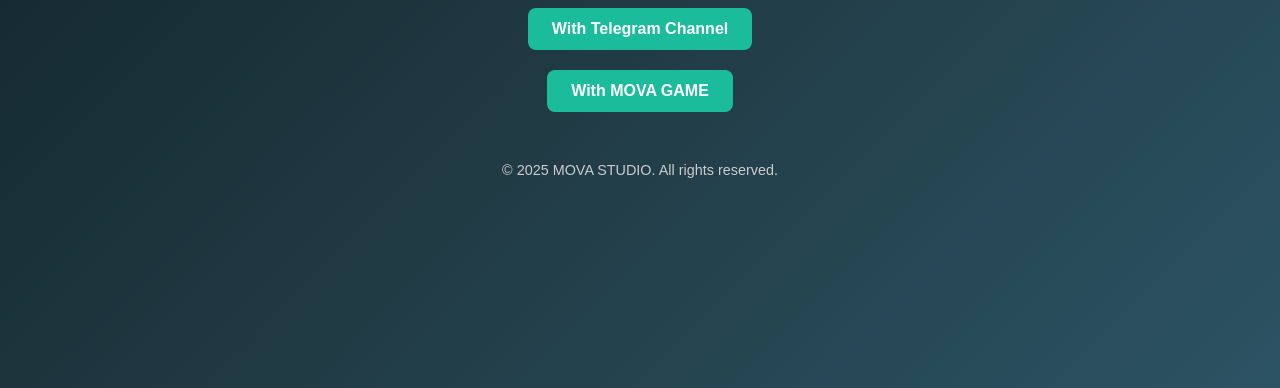
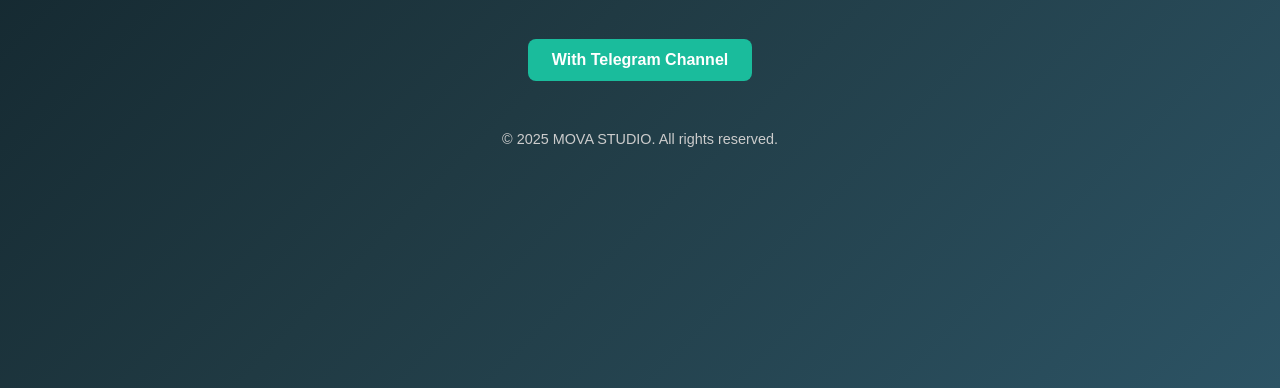
Before and after one commit to mova-game/movacommunity.github.io, a plain HTML site: page index.html in a window 1280 px wide. Shown: the part 412-800 px from the top of the page. Drawn offline with Linux system fonts and the light colour scheme.

Commit message:
Update index.html

```diff
--- a/index.html
+++ b/index.html
@@ -72,7 +72,7 @@ Gabung di Telegram untuk berbagi passion olahraga!</p>
 
   <!-- 🚀 Telegram CTA Button -->
   <a class="button" href="https://t.me/+qbQ7SVUOSRxkZmU9" target="_blank">With Telegram Channel</a>
-  <a class="button" href="https://mova.game/affliate?recom=e14183caaa285ced4d282640d8aae031:a74e451143cc3bafbc6d5909613509c3" target="_blank">With MOVA GAME</a>
+  <!-- <a class="button" href="https://mova.game/affliate?recom=e14183caaa285ced4d282640d8aae031:a74e451143cc3bafbc6d5909613509c3" target="_blank">With MOVA GAME</a> -->
 
   <!-- 📄 Footer -->
   <footer>&copy; 2025 MOVA STUDIO. All rights reserved.</footer>
```
